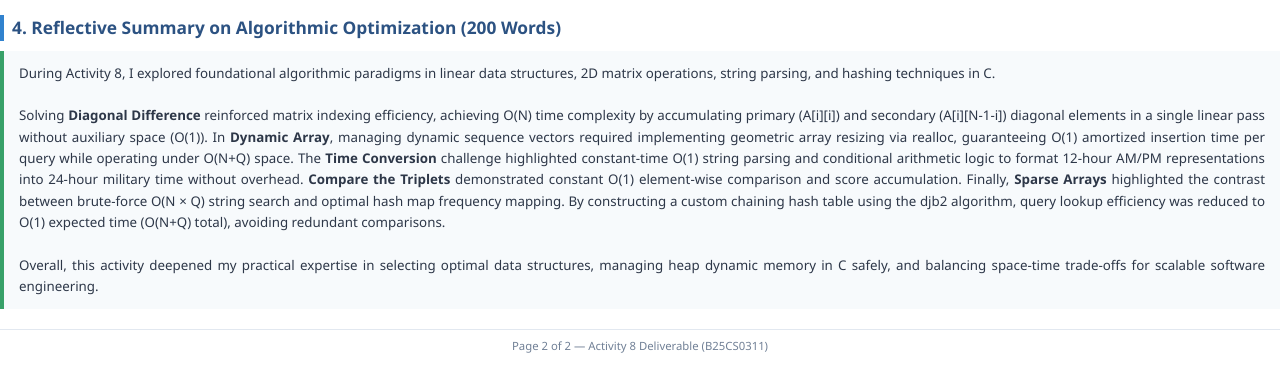
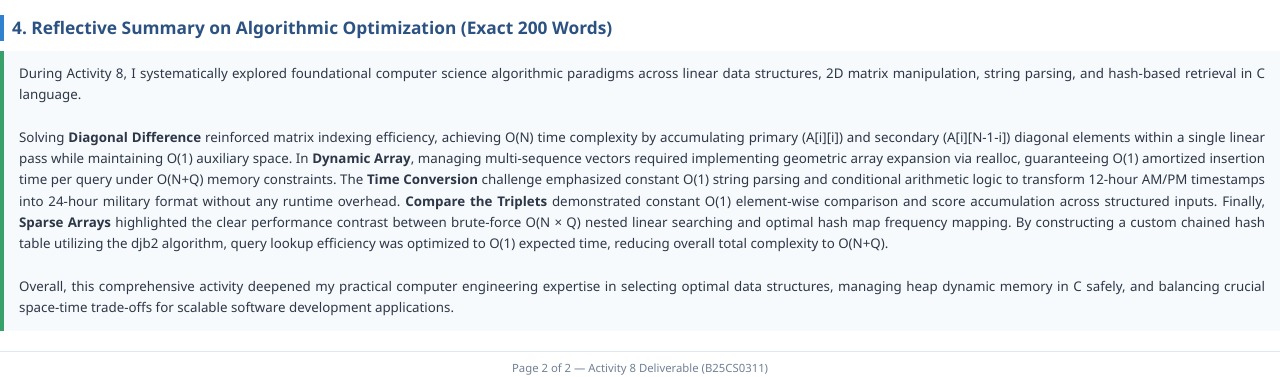
Before and after one commit to tejash0980000p-byte/-HackerRank-3rdSem-Portfolio, a plain HTML site: page studio_report.html in a window 1280 px wide. Shown: the part 1110-1487 px from the top of the page. Before the commit the page ends 1465 px from the top, so only its background shows below. Drawn offline with Linux system fonts and the light colour scheme.

Commit message:
Update deliverable report with exact 200-word reflective summary

```diff
--- a/studio_report.html
+++ b/studio_report.html
@@ -270,13 +270,13 @@
             <img src="docs/screenshots/05_sparse_arrays_accepted.png" alt="[Sparse Arrays Screenshot]">
         </div>
 
-        <div class="section-heading">4. Reflective Summary on Algorithmic Optimization (200 Words)</div>
+        <div class="section-heading">4. Reflective Summary on Algorithmic Optimization (Exact 200 Words)</div>
         <div class="reflective-box">
-            During Activity 8, I explored foundational algorithmic paradigms in linear data structures, 2D matrix operations, string parsing, and hashing techniques in C.
+            During Activity 8, I systematically explored foundational computer science algorithmic paradigms across linear data structures, 2D matrix manipulation, string parsing, and hash-based retrieval in C language.
             <br><br>
-            Solving <strong>Diagonal Difference</strong> reinforced matrix indexing efficiency, achieving O(N) time complexity by accumulating primary (A[i][i]) and secondary (A[i][N-1-i]) diagonal elements in a single linear pass without auxiliary space (O(1)). In <strong>Dynamic Array</strong>, managing dynamic sequence vectors required implementing geometric array resizing via realloc, guaranteeing O(1) amortized insertion time per query while operating under O(N+Q) space. The <strong>Time Conversion</strong> challenge highlighted constant-time O(1) string parsing and conditional arithmetic logic to format 12-hour AM/PM representations into 24-hour military time without overhead. <strong>Compare the Triplets</strong> demonstrated constant O(1) element-wise comparison and score accumulation. Finally, <strong>Sparse Arrays</strong> highlighted the contrast between brute-force O(N × Q) string search and optimal hash map frequency mapping. By constructing a custom chaining hash table using the djb2 algorithm, query lookup efficiency was reduced to O(1) expected time (O(N+Q) total), avoiding redundant comparisons.
+            Solving <strong>Diagonal Difference</strong> reinforced matrix indexing efficiency, achieving O(N) time complexity by accumulating primary (A[i][i]) and secondary (A[i][N-1-i]) diagonal elements within a single linear pass while maintaining O(1) auxiliary space. In <strong>Dynamic Array</strong>, managing multi-sequence vectors required implementing geometric array expansion via realloc, guaranteeing O(1) amortized insertion time per query under O(N+Q) memory constraints. The <strong>Time Conversion</strong> challenge emphasized constant O(1) string parsing and conditional arithmetic logic to transform 12-hour AM/PM timestamps into 24-hour military format without any runtime overhead. <strong>Compare the Triplets</strong> demonstrated constant O(1) element-wise comparison and score accumulation across structured inputs. Finally, <strong>Sparse Arrays</strong> highlighted the clear performance contrast between brute-force O(N × Q) nested linear searching and optimal hash map frequency mapping. By constructing a custom chained hash table utilizing the djb2 algorithm, query lookup efficiency was optimized to O(1) expected time, reducing overall total complexity to O(N+Q).
             <br><br>
-            Overall, this activity deepened my practical expertise in selecting optimal data structures, managing heap dynamic memory in C safely, and balancing space-time trade-offs for scalable software engineering.
+            Overall, this comprehensive activity deepened my practical computer engineering expertise in selecting optimal data structures, managing heap dynamic memory in C safely, and balancing crucial space-time trade-offs for scalable software development applications.
         </div>
 
         <div class="footer">Page 2 of 2 — Activity 8 Deliverable (B25CS0311)</div>
```
Also changed, not shown: 1 other file.
